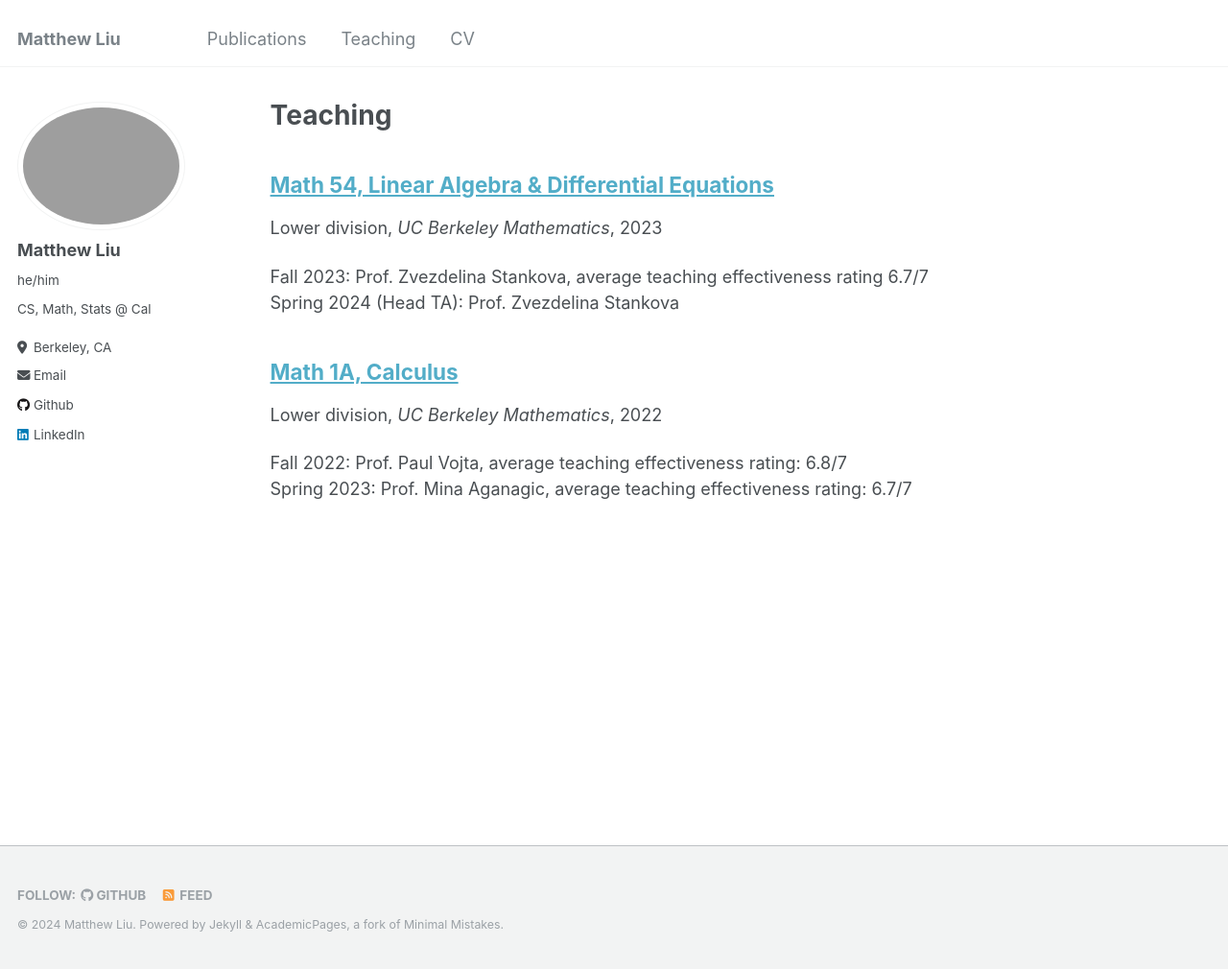
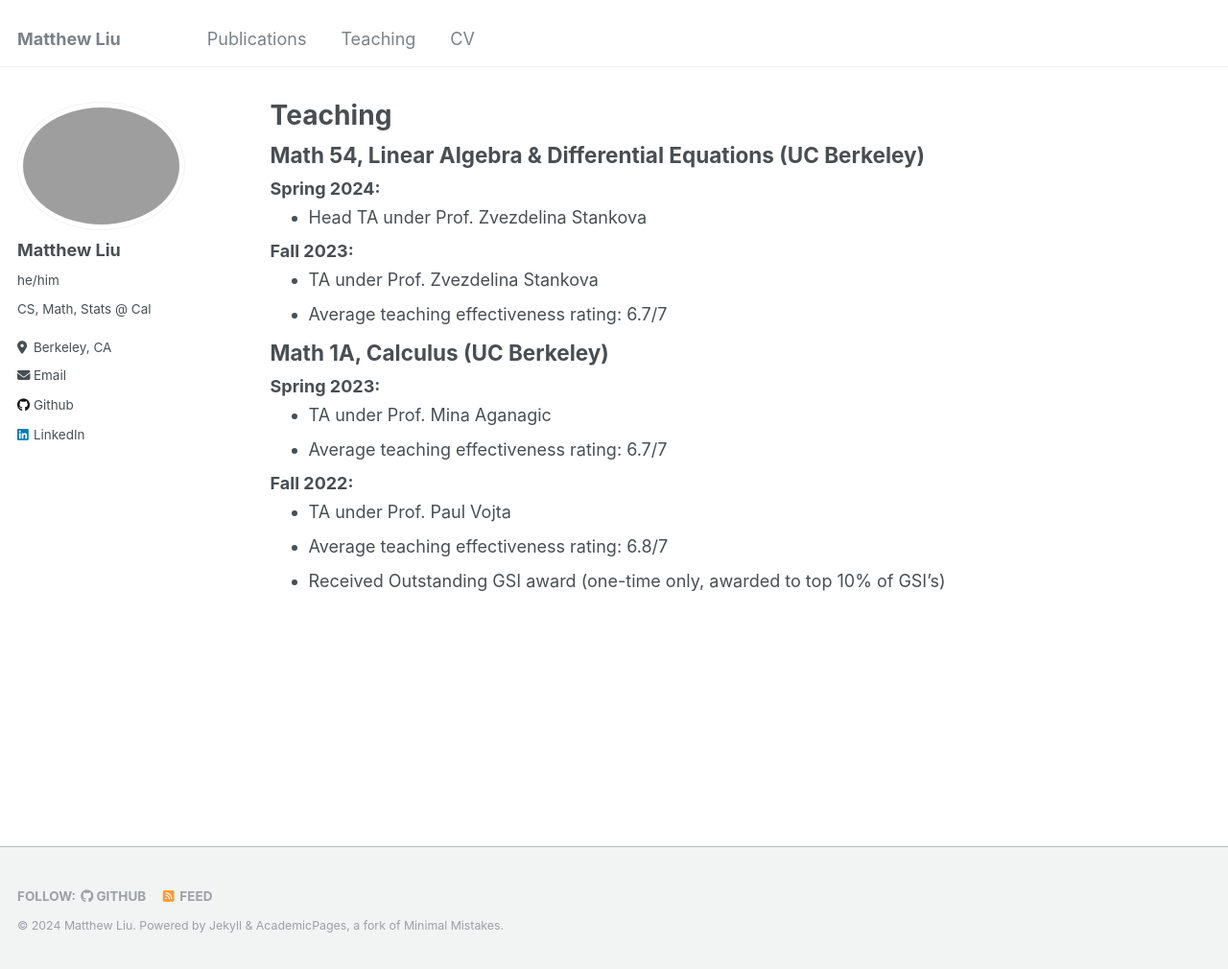
Before and after one commit to matthew-liu801/matthew-liu801.github.io, a Jekyll site: the page built from _pages/teaching.html, in a window 1280 px wide and 1010 px high. Shown: the whole window at 96% size. Built offline with Jekyll 4.4.1, drawn with Linux system fonts in a browser that asks for light colours.

Commit message:
update teaching page

```diff
--- /dev/null
+++ b/_includes/archive-single-teaching.html
@@ -0,0 +1,35 @@
+{% include base_path %}
+
+{% if post.header.teaser %}
+  {% capture teaser %}{{ post.header.teaser }}{% endcapture %}
+{% else %}
+  {% assign teaser = site.teaser %}
+{% endif %}
+
+{% if post.id %}
+  {% assign title = post.title | markdownify | remove: "<p>" | remove: "</p>" %}
+{% else %}
+  {% assign title = post.title %}
+{% endif %}
+
+<div class="{{ include.type | default: "list" }}__item">
+  <article class="archive__item" itemscope itemtype="http://schema.org/CreativeWork">
+    {% if include.type == "grid" and teaser %}
+      <div class="archive__item-teaser">
+        <img src=
+          {% if teaser contains "://" %}
+            "{{ teaser }}"
+          {% else %}
+            "{{ teaser | prepend: "/images/" | prepend: base_path }}"
+          {% endif %}
+          alt="">
+      </div>
+    {% endif %}
+
+    <h2 class="archive__item-title" itemprop="headline">{{ title }}</h2>
+
+    <div class="archive__item-content" itemprop="text">
+      {{ post.content | markdownify }}
+    </div>
+  </article>
+</div>
--- a/_includes/archive-single.html
+++ b/_includes/archive-single.html
@@ -38,9 +38,7 @@
       <p class="page__meta"><i class="fa fa-clock-o" aria-hidden="true"></i> {% include read-time.html %}</p>
     {% endif %}
 
-        {% if post.collection == 'teaching' %}
-          <p> {{ post.type }}, <i>{{ post.venue }}</i>, {{ post.date | default: "1900-01-01" | date: "%Y" }} </p>
-        {% elsif post.collection == 'publications' %}
+        {% if post.collection == 'publications' %}
           <p>Published in <i>{{ post.venue }}</i>, {{ post.date | default: "1900-01-01" | date: "%Y" }} </p>
         {% elsif post.date %}
          <p class="page__date"><strong><i class="fa fa-fw fa-calendar" aria-hidden="true"></i> {{ site.data.ui-text[site.locale].date_label | default: "Published:" }}</strong> <time datetime="{{ post.date | default: "1900-01-01" | date_to_xmlschema }}">{{ post.date | default: "1900-01-01" | date: "%B %d, %Y" }}</time></p>
--- a/_includes/head/custom.html
+++ b/_includes/head/custom.html
@@ -24,6 +24,7 @@
 <meta name="theme-color" content="#ffffff">
 <link rel="stylesheet" href="{{ base_path }}/assets/css/academicons.css"/>
 
+<link rel="stylesheet" href="{{ base_path }}/assets/css/custom.css">
 
 <!-- Support for MatJax -->
 <script src="https://cdnjs.cloudflare.com/polyfill/v3/polyfill.min.js?features=es6"></script>
--- a/_pages/teaching.html
+++ b/_pages/teaching.html
@@ -5,8 +5,10 @@ permalink: /teaching/
 author_profile: true
 ---
 
-{% include base_path %}
+<div class="teaching-page">
+  {% include base_path %}
 
-{% for post in site.teaching reversed %}
-  {% include archive-single.html %}
-{% endfor %}
+  {% for post in site.teaching reversed %}
+    {% include archive-single-teaching.html %}
+  {% endfor %}
+</div>
--- a/_teaching/math-1a.md
+++ b/_teaching/math-1a.md
@@ -1,11 +1,17 @@
 ---
-title: "Math 1A, Calculus"
+title: "Math 1A, Calculus (UC Berkeley)"
 collection: teaching
 type: "Lower division"
-permalink: /_teaching/math-1a
+#permalink: /teaching/math-1a
 venue: "UC Berkeley Mathematics"
 date: 2022-01-01
 location: "Berkeley, CA"
 ---
-Fall 2022: Prof. Paul Vojta, average teaching effectiveness rating: 6.8/7 <br>
-Spring 2023: Prof. Mina Aganagic, average teaching effectiveness rating: 6.7/7
+### Spring 2023:
+- TA under Prof. Mina Aganagic
+- Average teaching effectiveness rating: 6.7/7
+
+### Fall 2022:
+- TA under Prof. Paul Vojta
+- Average teaching effectiveness rating: 6.8/7
+- Received Outstanding GSI award (one-time only, awarded to top 10% of GSI's)
--- a/_teaching/math-54.md
+++ b/_teaching/math-54.md
@@ -1,11 +1,15 @@
 ---
-title: "Math 54, Linear Algebra & Differential Equations"
+title: "Math 54, Linear Algebra & Differential Equations (UC Berkeley)"
 collection: teaching
 type: "Lower division"
-permalink: /_teaching/math-54
+#permalink: /teaching/math-54
 venue: "UC Berkeley Mathematics"
-date: [2023-01-01, 2024-01-01]
+date: 2022-01-01
 location: "Berkeley, CA"
 ---
-Fall 2023: Prof. Zvezdelina Stankova, average teaching effectiveness rating 6.7/7 <br>
-Spring 2024 (Head TA): Prof. Zvezdelina Stankova
+### Spring 2024:
+- Head TA under Prof. Zvezdelina Stankova
+
+### Fall 2023:
+- TA under Prof. Zvezdelina Stankova
+- Average teaching effectiveness rating: 6.7/7
--- /dev/null
+++ b/assets/css/custom.css
@@ -0,0 +1,21 @@
+.teaching-page h2,
+.teaching-page h3 {
+    margin-top: 0.6em; /* Reduce the space above the headers */
+    margin-bottom: 0.3em; /* Reduce the space below the headers */
+}
+
+.teaching-page p,
+.teaching-page ul {
+    margin-top: 0.3em; /* Reduce the space above paragraphs and lists */
+    margin-bottom: 0.6em; /* Reduce the space below paragraphs and lists */
+}
+
+.teaching-page .archive__item-title,
+.teaching-page .archive__item-title a {
+    text-decoration: none;
+}
+
+.teaching-page .archive__item-title:hover,
+.teaching-page .archive__item-title a:hover {
+    text-decoration: none !important; /* Ensure it doesn't get underlined on hover */
+}
```
